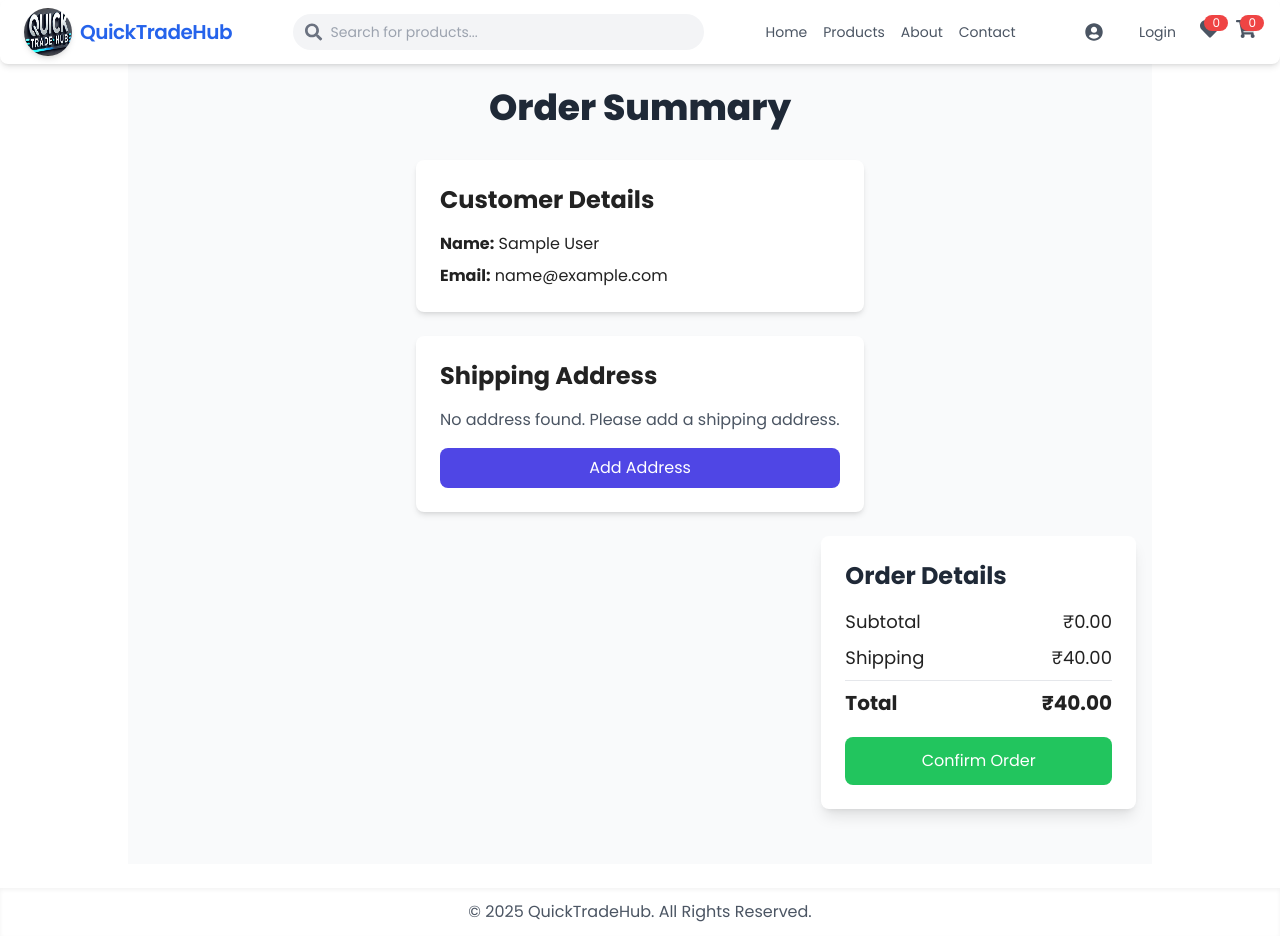
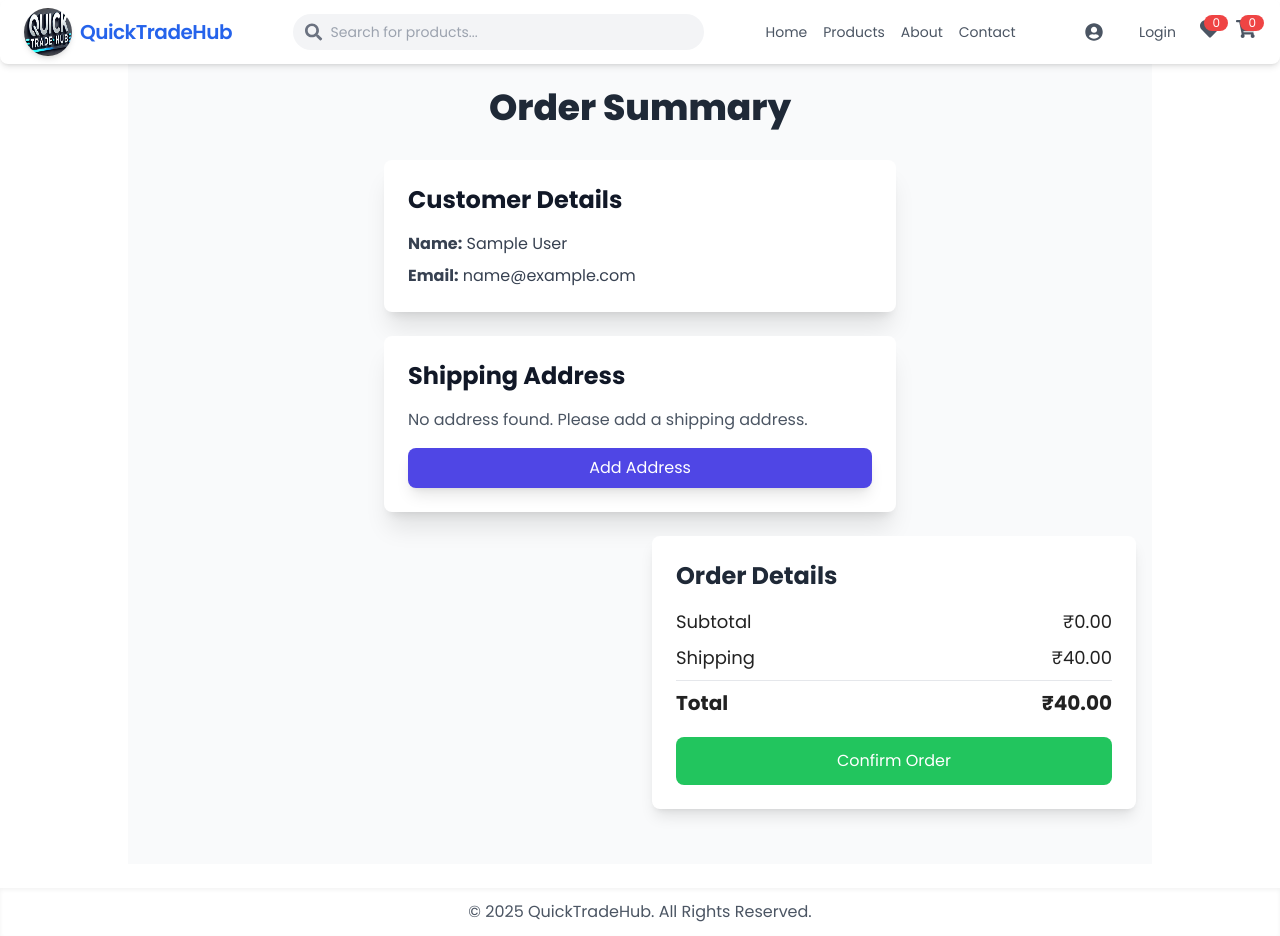
Before and after one commit to QuickTradeHub/QuickTradeHub, a React (Create React App) app in the folder Frontend/: page /order-summary in a window 1280 px wide. Built offline with nearby package versions, Linux system fonts and the light colour scheme; sample sign-in values are in the browser's storage.

Commit message:
ordersummary updated

```diff
--- a/Frontend/src/pages/OrderSummary.js
+++ b/Frontend/src/pages/OrderSummary.js
@@ -35,7 +35,7 @@
 
   // Navigate to add address page (or open modal)
   const handleAddAddress = () => {
-    navigate('/add-address',{state:{userId:user.userId}});
+    navigate('/add-address', { state: { userId: user.userId } });
   };
 
   return (
@@ -44,30 +44,31 @@
 
       {/* User Info */}
       {user && (
-        <div className="max-w-md mx-auto mb-6 p-6 bg-white rounded-lg shadow-md">
-          <h2 className="text-2xl font-bold mb-4">Customer Details</h2>
-          <p className="mb-2"><strong>Name:</strong> {user.name}</p>
-          <p><strong>Email:</strong> {user.email}</p>
+        <div className="max-w-lg mx-auto mb-6 p-6 bg-white rounded-lg shadow-xl">
+          <h2 className="text-2xl font-bold mb-4 text-gray-900">Customer Details</h2>
+          <p className="mb-2 text-gray-700"><strong>Name:</strong> {`${user.firstName} ${user.lastName}`}</p>
+          <p className="text-gray-700"><strong>Email:</strong> {user.email}</p>
         </div>
       )}
 
       {/* Shipping Address */}
-      <div className="max-w-md mx-auto mb-6 p-6 bg-white rounded-lg shadow-md">
-        <h2 className="text-2xl font-bold mb-4">Shipping Address</h2>
-
+      <div className="max-w-lg mx-auto mb-6 p-6 bg-white rounded-lg shadow-xl">
+        <h2 className="text-2xl font-bold mb-4 text-gray-900">Shipping Address</h2>
         {user && user.addresses && user.addresses.length > 0 ? (
           <div>
             {user.addresses.map((address) => (
               <div
                 key={address.addressId}
-                className={`p-4 mb-3 border rounded-lg cursor-pointer ${
-                  selectedAddress?.addressId === address.addressId ? 'border-indigo-500 bg-indigo-50' : 'border-gray-300'
+                className={`p-4 mb-3 border rounded-lg cursor-pointer transition duration-300 ease-in-out ${
+                  selectedAddress?.addressId === address.addressId
+                    ? 'border-indigo-500 bg-indigo-50'
+                    : 'border-gray-300'
                 }`}
                 onClick={() => setSelectedAddress(address)}
               >
-                <p>{address.street}</p>
-                <p>{address.city}, {address.state} - {address.zipCode}</p>
-                <p>{address.country}</p>
+                <p className="text-gray-800">{address.street}</p>
+                <p className="text-gray-600">{address.city}, {address.state} - {address.zipCode}</p>
+                <p className="text-gray-600">{address.country}</p>
                 {address.isPrimary && <span className="text-sm text-green-500 font-semibold">Primary Address</span>}
               </div>
             ))}
@@ -77,7 +78,7 @@
         )}
 
         <button
-          className="w-full bg-indigo-600 hover:bg-indigo-700 text-white py-2 px-4 rounded-lg"
+          className="w-full bg-indigo-600 hover:bg-indigo-700 text-white py-2 px-4 rounded-lg shadow-lg transition"
           onClick={handleAddAddress}
         >
           Add Address
@@ -85,10 +86,10 @@
       </div>
 
       {/* Products Display */}
-      <div className="grid grid-cols-1 lg:grid-cols-3 gap-6">
-        <div className="lg:col-span-2">
+      <div className="grid grid-cols-1 lg:grid-cols-2 gap-6">
+        <div className="lg:col-span-1">
           {products.map((item) => (
-            <div key={item._id} className="flex items-center p-4 bg-white rounded-lg shadow-md mb-4">
+            <div key={item._id} className="flex items-center p-4 bg-white rounded-lg shadow-lg mb-4 transition duration-300 ease-in-out">
               <img src={item.thumbnail} alt={item.title} className="w-24 h-24 object-cover rounded-lg" />
               <div className="ml-4">
                 <h2 className="text-xl font-semibold text-gray-800">{item.title}</h2>
@@ -100,7 +101,7 @@
         </div>
 
         {/* Order Summary */}
-        <div>
+        <div className="lg:col-span-1">
           <div className="p-6 bg-white rounded-lg shadow-lg">
             <h2 className="text-2xl font-bold text-gray-800 mb-4">Order Details</h2>
             <div className="flex justify-between text-lg mb-2">
```
